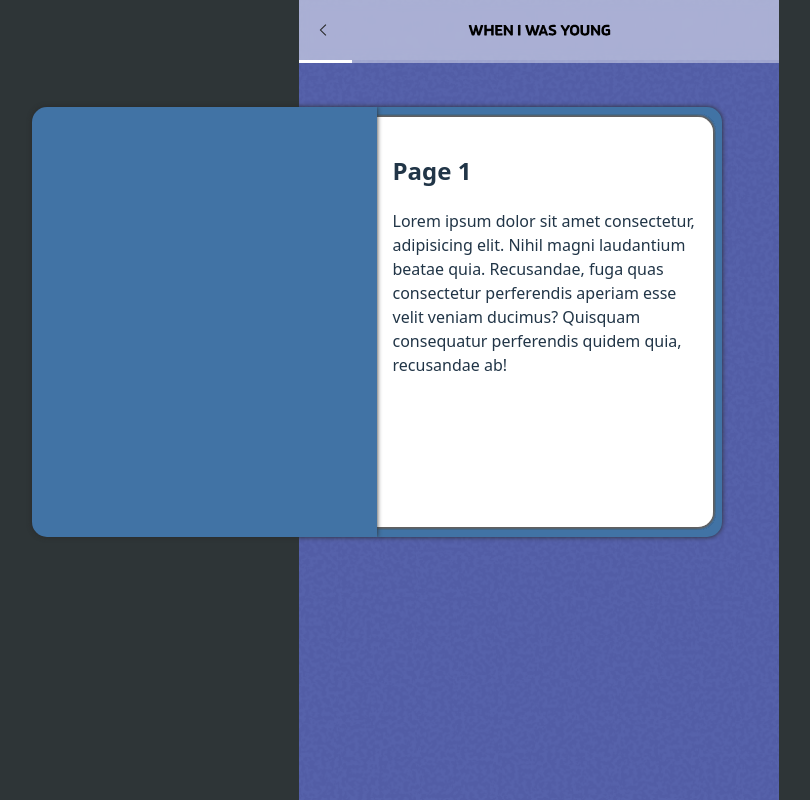
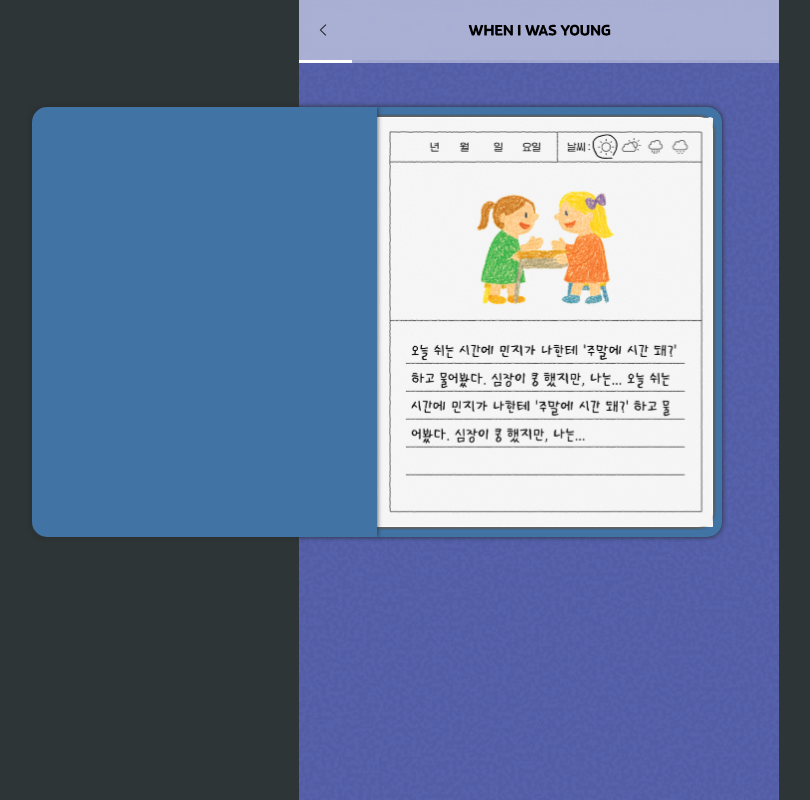
Before and after one commit to lettuce-gang/wiwy-frontend, a React (Vite) app: page /survey in a window 1280 px wide. Shown: the whole page, without its empty margins (101-911 px from the left). Built offline with nearby package versions, Linux system fonts and the light colour scheme; a web font is replaced by a local one.

Commit message:
refactor: simplify Book and Page components by removing unused props and comments

```diff
--- a/src/components/Book.tsx
+++ b/src/components/Book.tsx
@@ -6,17 +6,17 @@ import { StepInterface } from "./ProgressBar";
 
 const TOTAL_PAGES = 9;
 
-function Book({ step, setStep }: StepInterface) {
+function Book({ step }: StepInterface) {
   const [open, setOpen] = useState(false);
 
   const handleClickCover = () => {
     setOpen(prev => !prev);
   };
 
-  const handleClickPage = () => {
-    if (step >= TOTAL_PAGES - 1) return;
-    setStep(prev => prev + 1);
-  };
+  // const handleClickPage = () => {
+  //   if (step >= TOTAL_PAGES - 1) return;
+  //   setStep(prev => prev + 1);
+  // };
 
   useEffect(() => {
     setOpen(false);
@@ -36,12 +36,8 @@ function Book({ step, setStep }: StepInterface) {
         <div className="cover" onClick={handleClickCover} style={{ zIndex: TOTAL_PAGES + 1 }}></div>
 
         {Array.from({ length: TOTAL_PAGES }).map((_, i) => (
-          <Page isFlipped={i < step} onClick={handleClickPage} zIndex={TOTAL_PAGES + (i < step ? i + 1 : -i)}>
-            <h2>Page {i + 1}</h2>
-            <p>
-              Lorem ipsum dolor sit amet consectetur, adipisicing elit. Nihil magni laudantium beatae quia. Recusandae, fuga quas
-              consectetur perferendis aperiam esse velit veniam ducimus? Quisquam consequatur perferendis quidem quia, recusandae ab!
-            </p>
+          <Page isFlipped={i < step}  zIndex={TOTAL_PAGES + (i < step ? i + 1 : -i)}>
+            <img src={`/images/survey/survey_${i+1}.png`} />
           </Page>
         ))}
 
--- a/src/components/Page.css
+++ b/src/components/Page.css
@@ -18,7 +18,7 @@
     height: 100%;
     backface-visibility: hidden;
     box-sizing: border-box;
-    padding: 1rem;
+    border-radius: 10px;
 }
 
 .back-page {
--- a/src/components/Page.tsx
+++ b/src/components/Page.tsx
@@ -5,18 +5,17 @@ import './Page.css';
 interface PageProps {
     isFlipped: boolean;
     children: ReactNode;
-    onClick: () => void;
     zIndex: number;
 }
 
-function Page({isFlipped, children, onClick, zIndex}: PageProps) {
+function Page({isFlipped, children, zIndex}: PageProps) {
     return (
-        <div className={clsx(`page`, {flipped: isFlipped})} style={{zIndex}} onClick={onClick}>
+        <div className={clsx(`page`, {flipped: isFlipped})} style={{zIndex}} >
             <div className="front-page">
                 {children}
             </div>
             <div className="back-page">
-                <p>back page</p>
+                {/* <p>back page</p> */}
             </div>
         </div>
     );
```
